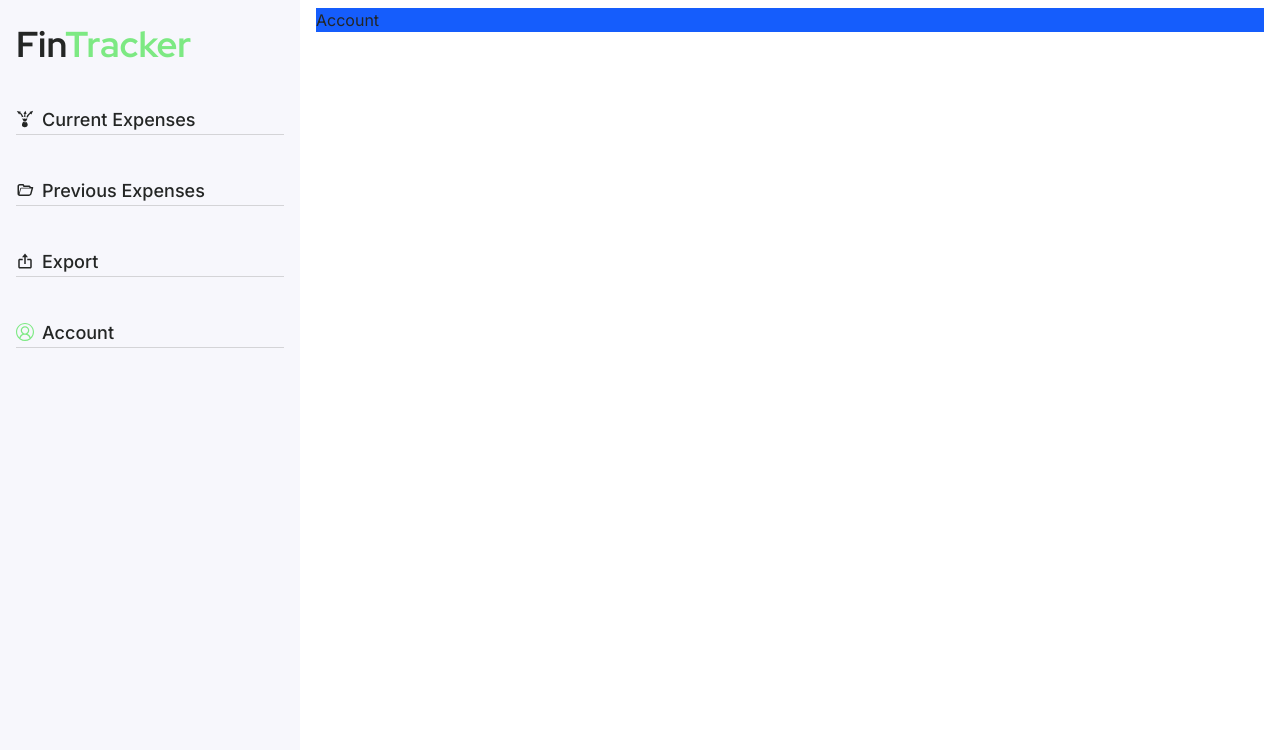
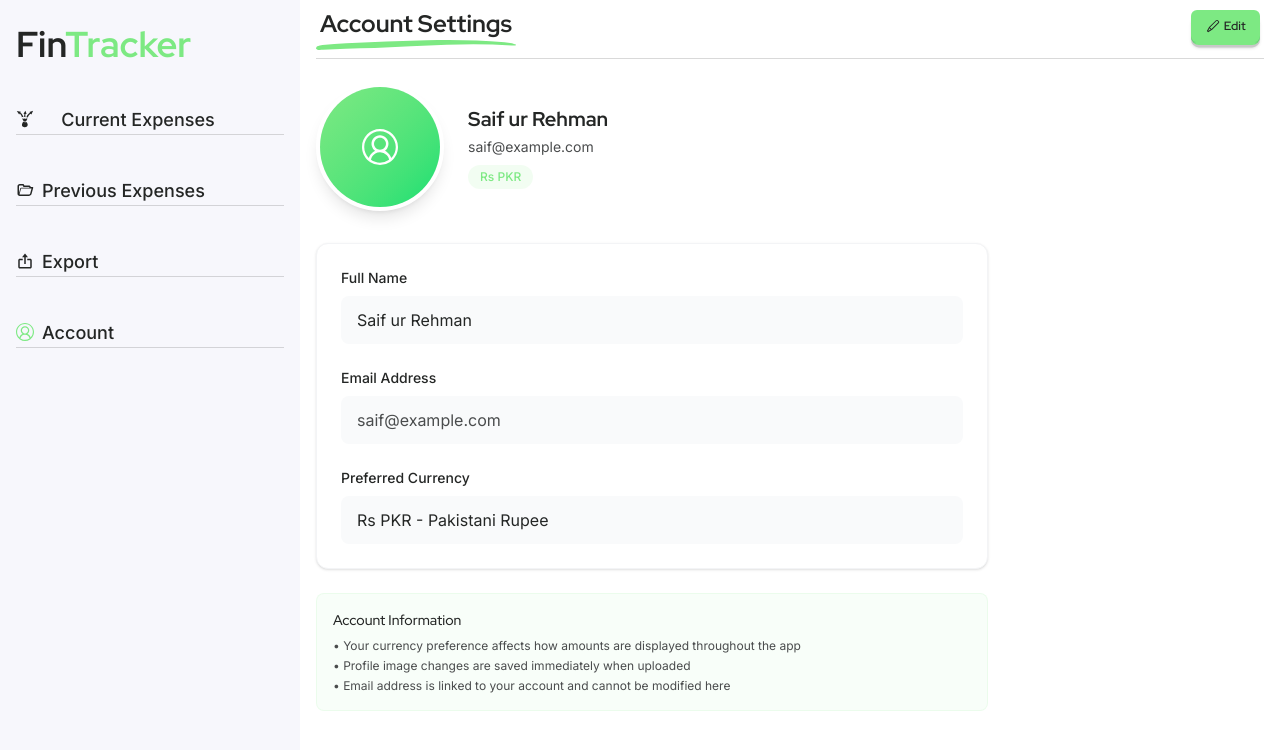
Before and after one commit to Leader437/fintracker, a React (Vite) app in the folder client/: page /account in a window 1280 px wide. Shown: the top 750 px of the page. Built offline with nearby package versions, Linux system fonts and the light colour scheme.

Commit message:
Account page added

```diff
--- a/client/src/pages/Account/Account.jsx
+++ b/client/src/pages/Account/Account.jsx
@@ -1,8 +1,213 @@
+import { useState } from 'react';
+import { Heading, Button, Select } from '../../components';
+import { VscAccount, VscEdit } from 'react-icons/vsc';
+import { IoCamera } from 'react-icons/io5';
 
 const Account = () => {
+  const [userProfile, setUserProfile] = useState({
+    name: 'Saif ur Rehman',
+    email: 'saif@example.com',
+    currency: 'PKR',
+    profileImage: null
+  });
+
+  const [isEditing, setIsEditing] = useState(false);
+  const [tempProfile, setTempProfile] = useState(userProfile);
+
+  const currencies = [
+    { code: 'USD', symbol: '$', name: 'US Dollar' },
+    { code: 'EUR', symbol: '€', name: 'Euro' },
+    { code: 'GBP', symbol: '£', name: 'British Pound' },
+    { code: 'JPY', symbol: '¥', name: 'Japanese Yen' },
+    { code: 'PKR', symbol: 'Rs', name: 'Pakistani Rupee' },
+    { code: 'INR', symbol: '₹', name: 'Indian Rupee' },
+    { code: 'CAD', symbol: 'C$', name: 'Canadian Dollar' },
+    { code: 'AUD', symbol: 'A$', name: 'Australian Dollar' }
+  ];
+
+  const handleImageUpload = (event) => {
+    const file = event.target.files[0];
+    if (file) {
+      const reader = new FileReader();
+      reader.onload = (e) => {
+        setTempProfile(prev => ({
+          ...prev,
+          profileImage: e.target.result
+        }));
+      };
+      reader.readAsDataURL(file);
+    }
+  };
+
+  const handleSave = () => {
+    setUserProfile(tempProfile);
+    setIsEditing(false);
+  };
+
+  const handleCancel = () => {
+    setTempProfile(userProfile);
+    setIsEditing(false);
+  };
+
+  // Handler for Select component
+  const handleCurrencyChange = (e) => {
+    const selectedOption = e.target.value;
+    // Extract currency code from the selected option string
+    const currencyCode = selectedOption.split(' ')[1]; // Gets "USD" from "$ USD - US Dollar"
+    setTempProfile(prev => ({
+      ...prev,
+      currency: currencyCode
+    }));
+  };
+
   return (
-    <div className='w-full bg-blue-600'>Account</div>
-  )
-}
+    <div className="w-full">
+      <div className="flex items-baseline justify-between gap-4 pr-1 mb-2">
+        <Heading className="text-xl sm:text-2xl">Account Settings</Heading>
+        {!isEditing && (
+          <Button
+            size="xs"
+            onClick={() => setIsEditing(true)}
+            className="relative flex items-center gap-2 top-1"
+          >
+            <VscEdit className="text-sm" />
+            <span className="hidden sm:inline">Edit</span>
+          </Button>
+        )}
+      </div>
 
-export default Account
+      <div className="w-full mb-6 border-b border-[rgba(128,128,128,0.3)]"></div>
+
+      <div className="max-w-2xl">
+        {/* Profile Image Section */}
+        <div className="flex flex-col items-center mb-8 sm:flex-row sm:gap-6">
+          <div className="relative group">
+            <div className="w-24 h-24 overflow-hidden border-4 border-white rounded-full shadow-lg sm:w-32 sm:h-32 bg-secondary">
+              {tempProfile.profileImage ? (
+                <img
+                  src={tempProfile.profileImage}
+                  alt="Profile"
+                  className="object-cover w-full h-full"
+                />
+              ) : (
+                <div className="flex items-center justify-center w-full h-full bg-gradient-to-br from-accent to-green-400">
+                  <VscAccount className="text-3xl text-white sm:text-4xl" />
+                </div>
+              )}
+            </div>
+
+            {isEditing && (
+              <label className="absolute inset-0 flex items-center justify-center transition-opacity rounded-full opacity-0 cursor-pointer bg-black/40 group-hover:opacity-100">
+                <IoCamera className="text-xl text-white" />
+                <input
+                  type="file"
+                  accept="image/*"
+                  onChange={handleImageUpload}
+                  className="hidden"
+                />
+              </label>
+            )}
+          </div>
+
+          <div className="mt-4 text-center sm:mt-0 sm:text-left sm:flex-1">
+            <h2 className="text-lg font-bold sm:text-xl text-primary">
+              {userProfile.name}
+            </h2>
+            <p className="mt-1 text-sm text-detail">{userProfile.email}</p>
+            <div className="inline-block px-3 py-1 mt-2 text-xs font-medium rounded-full bg-accent/10 text-accent">
+              {currencies.find(c => c.code === userProfile.currency)?.symbol} {userProfile.currency}
+            </div>
+          </div>
+        </div>
+
+        {/* Form Section */}
+        <div className="p-6 bg-white border border-gray-100 shadow-sm rounded-xl">
+          <div className="space-y-6">
+            {/* Name Field */}
+            <div>
+              <label className="block mb-2 text-sm font-medium text-primary">
+                Full Name
+              </label>
+              {isEditing ? (
+                <input
+                  type="text"
+                  value={tempProfile.name}
+                  onChange={(e) => setTempProfile(prev => ({
+                    ...prev,
+                    name: e.target.value
+                  }))}
+                  className="w-full px-4 py-3 transition-colors border border-gray-200 rounded-lg focus:outline-none focus:ring-2 focus:ring-accent/20 focus:border-accent"
+                  placeholder="Enter your full name"
+                />
+              ) : (
+                <div className="px-4 py-3 rounded-lg bg-gray-50 text-primary">
+                  {userProfile.name}
+                </div>
+              )}
+            </div>
+
+            {/* Email Field */}
+            <div>
+              <label className="block mb-2 text-sm font-medium text-primary">
+                Email Address
+              </label>
+              <div className="px-4 py-3 rounded-lg bg-gray-50 text-detail">
+                {userProfile.email}
+              </div>
+            </div>
+
+            {/* Currency Field */}
+            <div>
+              <label className="block mb-2 text-sm font-medium text-primary">
+                Preferred Currency
+              </label>
+              {isEditing ? (
+                <Select
+                  value={`${currencies.find(c => c.code === tempProfile.currency)?.symbol} ${tempProfile.currency} - ${currencies.find(c => c.code === tempProfile.currency)?.name}`}
+                  onChange={handleCurrencyChange}
+                  options={currencies.map(c => `${c.symbol} ${c.code} - ${c.name}`)}
+                />
+              ) : (
+                <div className="px-4 py-3 rounded-lg bg-gray-50 text-primary">
+                  {currencies.find(c => c.code === userProfile.currency)?.symbol} {userProfile.currency} - {currencies.find(c => c.code === userProfile.currency)?.name}
+                </div>
+              )}
+            </div>
+          </div>
+
+          {/* Action Buttons */}
+          {isEditing && (
+            <div className="flex flex-col gap-3 pt-6 mt-8 border-t border-gray-100 sm:flex-row">
+              <Button
+                onClick={handleSave}
+                className="flex-1 sm:flex-none sm:px-8"
+                size='sm'
+              >
+                Save Changes
+              </Button>
+              <Button
+                onClick={handleCancel}
+                className="flex-1 bg-gray-500 sm:flex-none sm:px-8 hover:bg-gray-600"
+                size='sm'
+              >
+                Cancel
+              </Button>
+            </div>
+          )}
+        </div>
+
+        {/* Additional Info */}
+        <div className="p-4 mt-6 border rounded-lg bg-accent/5 border-accent/10">
+          <h3 className="mb-2 text-sm font-medium text-primary">Account Information</h3>
+          <ul className="space-y-1 text-xs text-detail">
+            <li>• Your currency preference affects how amounts are displayed throughout the app</li>
+            <li>• Profile image changes are saved immediately when uploaded</li>
+            <li>• Email address is linked to your account and cannot be modified here</li>
+          </ul>
+        </div>
+      </div>
+    </div>
+  );
+};
+
+export default Account;
```
